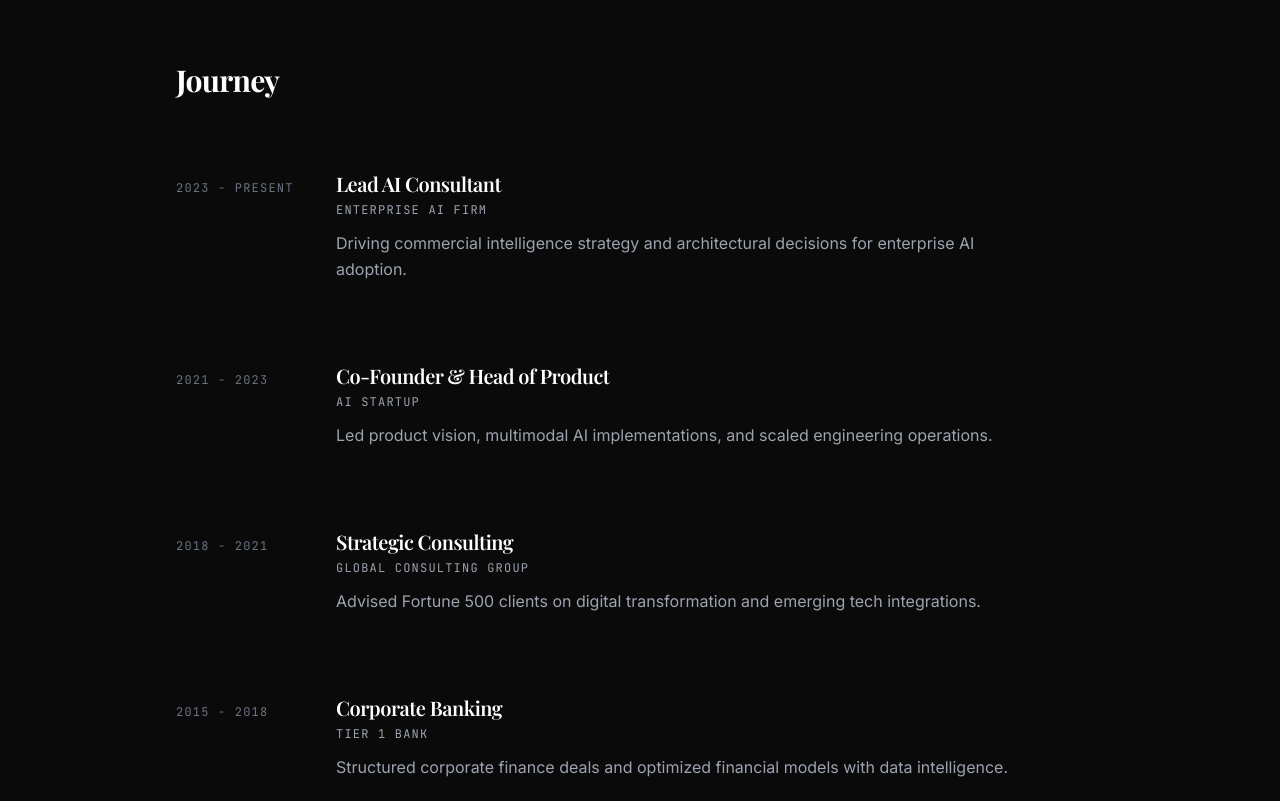
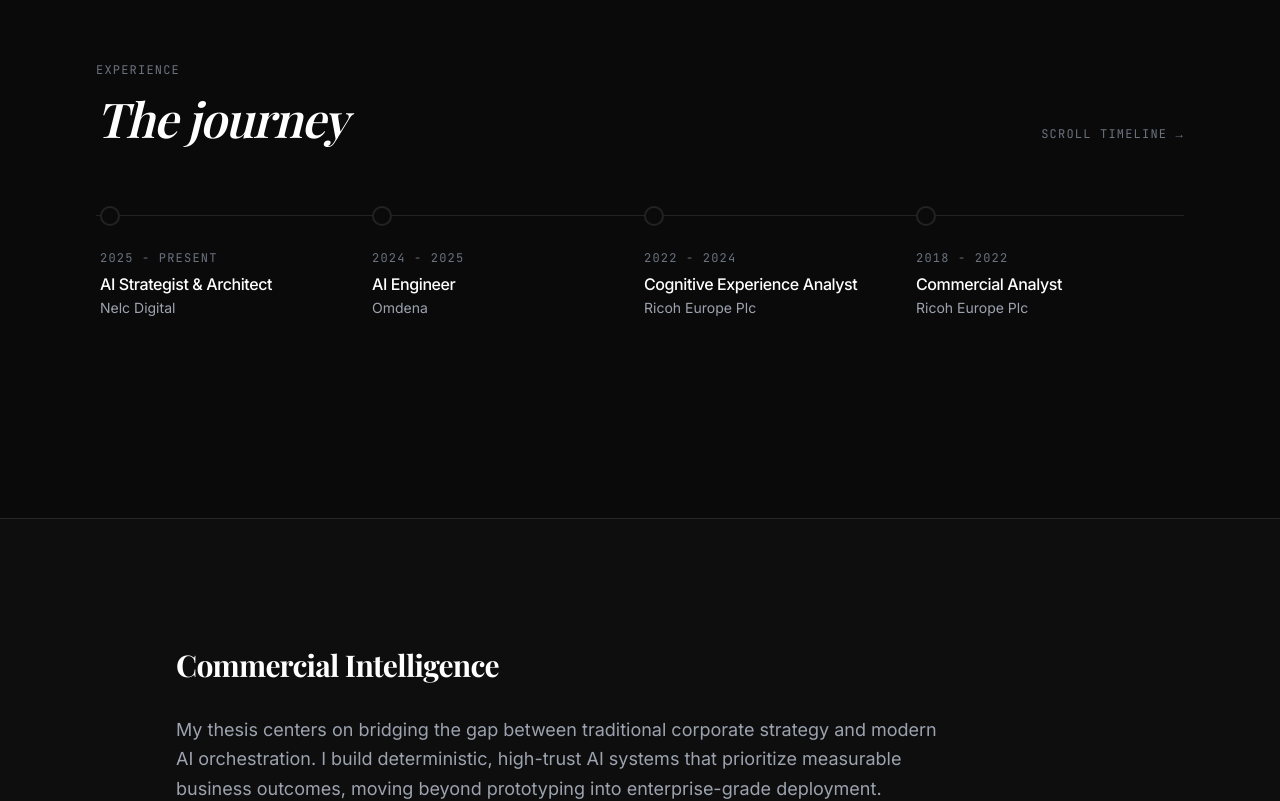
Before and after one commit to lawrenceemenike/porfolio-website, a React (Vite) app: page / in a window 1280 px wide. Shown: the part 1560-2361 px from the top of the page. Built offline with nearby package versions, Linux system fonts and the light colour scheme; a web font is replaced by a local one.

Commit message:
feat: redesign Journey component with horizontal timeline scroll and update data

```diff
--- a/src/components/Journey.jsx
+++ b/src/components/Journey.jsx
@@ -1,32 +1,48 @@
-import { portfolioData } from '../data/portfolioData';
+import { journeyData } from '../data/portfolioData';
 
-export default function Journey() {
+const Journey = () => {
   return (
-    <section id="journey" className="section-padding border-t border-white/10">
-      <div className="container-max">
-        <h2 className="text-3xl font-serif font-bold mb-12">Journey</h2>
-        <div className="space-y-8">
-          {portfolioData.journey.map((item, index) => (
-            <div
-              key={index}
-              className="group flex flex-col md:flex-row md:items-baseline gap-2 md:gap-8 hover:bg-white/5 p-6 -mx-6 rounded-lg transition-colors duration-300"
-            >
-              <div className="font-mono uppercase tracking-widest text-xs text-gray-500 w-32 shrink-0 mt-1">
-                {item.period}
-              </div>
-              <div>
-                <h3 className="text-xl font-serif font-semibold text-white mb-1 group-hover:text-primary transition-colors">
-                  {item.role}
-                </h3>
-                <div className="font-mono text-xs uppercase tracking-widest text-gray-400 mb-3">{item.company}</div>
-                <p className="font-sans text-gray-400 leading-relaxed max-w-2xl">
-                  {item.description}
-                </p>
-              </div>
+    <section id="journey" className="max-w-6xl mx-auto px-6 md:px-8 py-20 md:py-32 border-t border-borderMuted overflow-hidden">
+
+      <div className="flex justify-between items-end mb-16">
+        <div>
+          <p className="font-mono text-xs uppercase tracking-widest text-gray-500 mb-4">Experience</p>
+          <h2 className="font-serif text-4xl md:text-5xl text-white tracking-tight italic">The journey</h2>
+        </div>
+        <span className="font-mono text-xs text-gray-500 tracking-widest uppercase hidden md:inline-block">
+          Scroll timeline &rarr;
+        </span>
+      </div>
+
+      <div className="relative w-full overflow-x-auto pb-8 hide-scrollbar cursor-grab active:cursor-grabbing">
+
+        <div className="absolute top-[9px] left-0 w-[2800px] h-[1px] bg-borderMuted"></div>
+
+        <div className="flex w-max space-x-12 px-1">
+          {journeyData.map((item, index) => (
+            <div key={index} className="relative flex flex-col w-56 group">
+
+              <div className="w-5 h-5 rounded-full border-2 border-borderMuted bg-[#0A0A0A] z-10 group-hover:border-white transition-colors duration-300 mb-6"></div>
+
+              <span className="font-mono text-xs text-gray-500 mb-2 uppercase tracking-widest">{item.year}</span>
+              <h3 className="font-sans font-medium text-white text-base leading-tight mb-1 group-hover:text-gray-200 transition-colors">
+                {item.role}
+              </h3>
+              <span className="font-sans text-sm text-gray-400">
+                {item.company}
+              </span>
+
             </div>
           ))}
         </div>
       </div>
+
+      <p className="font-mono text-[10px] text-gray-600 mt-4 text-center md:hidden uppercase tracking-widest">
+        Swipe to explore &harr;
+      </p>
+
     </section>
   );
-}
+};
+
+export default Journey;
--- a/src/data/portfolioData.js
+++ b/src/data/portfolioData.js
@@ -1,3 +1,16 @@
+export const journeyData = [
+  { year: "2025 - PRESENT", role: "AI Strategist & Architect", company: "Nelc Digital" },
+  { year: "2024 - 2025", role: "AI Engineer", company: "Omdena" },
+  { year: "2022 - 2024", role: "Cognitive Experience Analyst", company: "Ricoh Europe Plc" },
+  { year: "2018 - 2022", role: "Commercial Analyst", company: "Ricoh Europe Plc" },
+  { year: "2020 - 2021", role: "Co-Founder", company: "Botbank.io" },
+  { year: "2018", role: "Business Improvement & Monitoring Officer", company: "London Borough of Tower Hamlets" },
+  { year: "2018", role: "Data Analyst", company: "S2M Ltd" },
+  { year: "2017", role: "Principal Consultant", company: "Nextzon Business Services" },
+  { year: "2016", role: "SA to CEO (Strategic Planning & Cost Control)", company: "Enikkom Construction Limited" },
+  { year: "2009 - 2013", role: "Commercial Banking Officer", company: "Access Bank Plc" }
+];
+
 export const portfolioData = {
   header: {
     name: "Lawrence Emenike",
@@ -9,32 +22,7 @@ export const portfolioData = {
     linkedin: "https://linkedin.com/in/emeniken",
     github: "https://github.com/lawrenceemenike"
   },
-  journey: [
-    {
-      role: "Lead AI Consultant",
-      company: "Enterprise AI Firm",
-      period: "2023 - Present",
-      description: "Driving commercial intelligence strategy and architectural decisions for enterprise AI adoption."
-    },
-    {
-      role: "Co-Founder & Head of Product",
-      company: "AI Startup",
-      period: "2021 - 2023",
-      description: "Led product vision, multimodal AI implementations, and scaled engineering operations."
-    },
-    {
-      role: "Strategic Consulting",
-      company: "Global Consulting Group",
-      period: "2018 - 2021",
-      description: "Advised Fortune 500 clients on digital transformation and emerging tech integrations."
-    },
-    {
-      role: "Corporate Banking",
-      company: "Tier 1 Bank",
-      period: "2015 - 2018",
-      description: "Structured corporate finance deals and optimized financial models with data intelligence."
-    }
-  ],
+
   focus: {
     title: "Commercial Intelligence",
     description: "My thesis centers on bridging the gap between traditional corporate strategy and modern AI orchestration. I build deterministic, high-trust AI systems that prioritize measurable business outcomes, moving beyond prototyping into enterprise-grade deployment."
--- a/src/index.css
+++ b/src/index.css
@@ -26,3 +26,11 @@
     @apply max-w-5xl mx-auto px-6 md:px-12;
   }
 }
+
+.hide-scrollbar::-webkit-scrollbar {
+  display: none;
+}
+.hide-scrollbar {
+  -ms-overflow-style: none;
+  scrollbar-width: none;
+}
```
